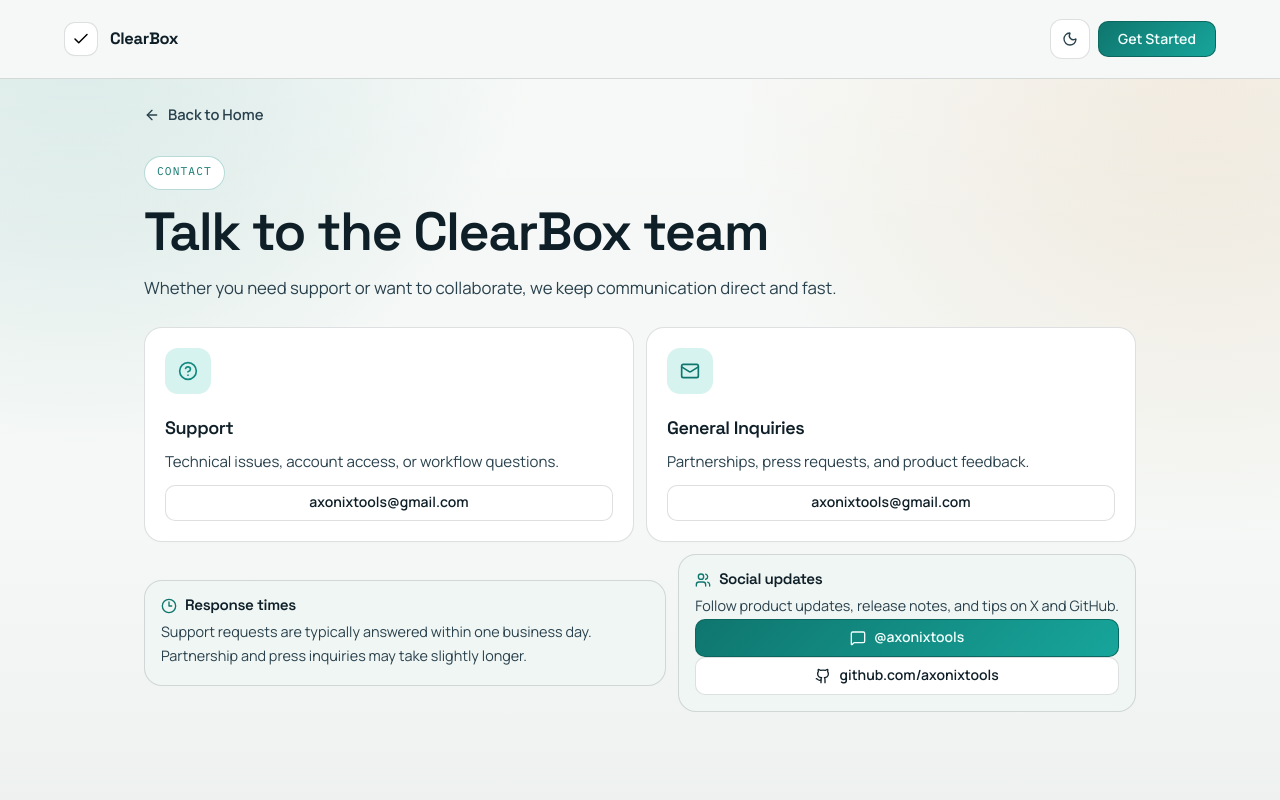
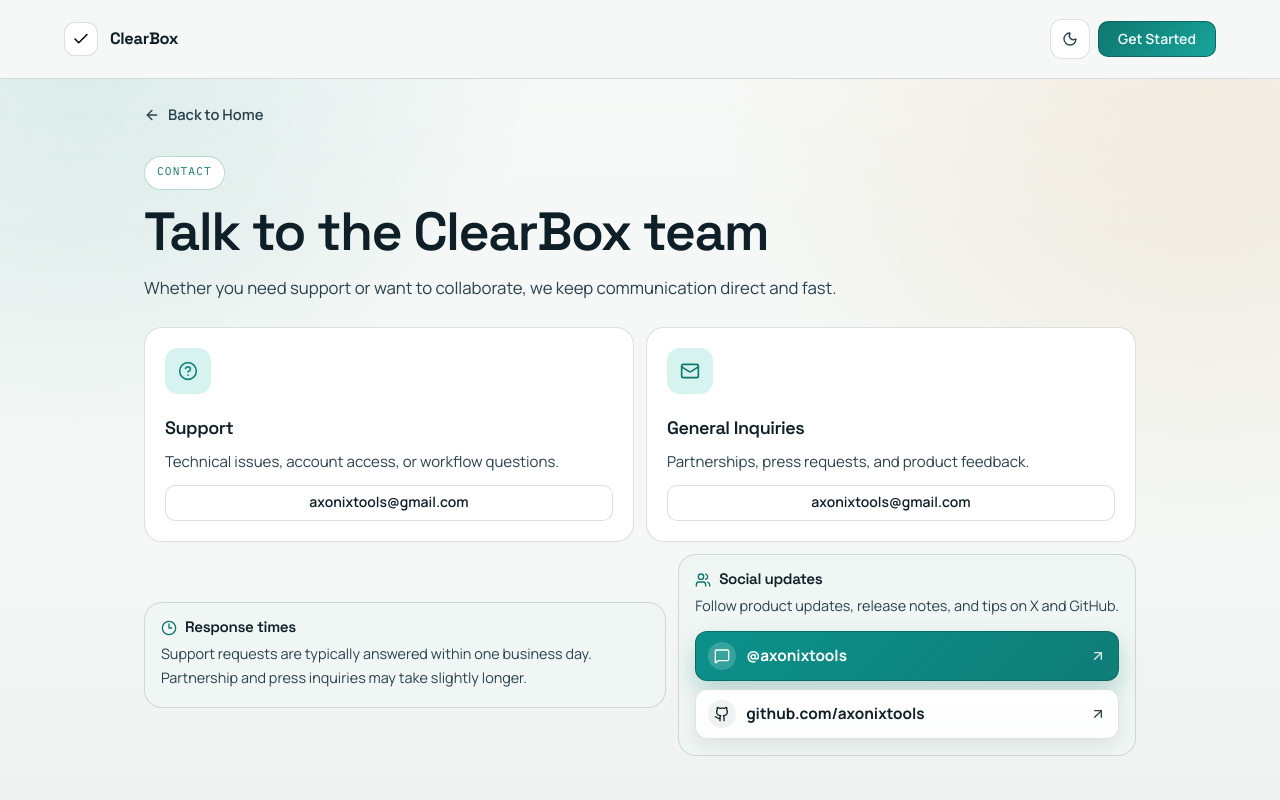
Before and after one commit to axonixtools/clearbox, a Next.js app: page /contact in a window 1280 px wide. Shown: the top 800 px of the page. Built offline with nearby package versions, Linux system fonts and the light colour scheme; no server answers.

Commit message:
Enhance contact and about pages with improved styling and call-to-action links; implement reply rate limiting in pricing logic

```diff
--- a/app/about/page.tsx
+++ b/app/about/page.tsx
@@ -101,14 +101,17 @@ export default function AboutPage() {
             ))}
           </section>
 
-          <section className={`${styles.panel} p-5 mt-3`}>
-            <div className="flex items-center gap-3 mb-2">
-              <Sparkles className="h-4 w-4 text-[var(--brand-700)]" />
-              <p className="font-semibold text-[var(--text-primary)]">Want to talk with the team?</p>
+          <section className={`${styles.panel} ${styles.teamCta}`}>
+            <div className={styles.teamCtaHeader}>
+              <Sparkles className={`h-4 w-4 ${styles.teamCtaIcon}`} />
+              <p className={styles.teamCtaTitle}>Want to talk with the team?</p>
             </div>
-            <p className="text-[var(--text-secondary)] leading-relaxed">
+            <p className={styles.teamCtaBody}>
               Visit the contact page for support, feedback, partnerships, or product collaboration.
             </p>
+            <Link href="/contact" className={styles.teamCtaLink}>
+              Open contact page
+            </Link>
           </section>
         </div>
       </div>
--- a/app/api/chat/route.ts
+++ b/app/api/chat/route.ts
@@ -2,6 +2,7 @@ import { NextRequest, NextResponse } from "next/server";
 import { auth } from "@/lib/auth";
 import { generateReplyDraft } from "@/lib/chat";
 import type { EmailMetadata } from "@/lib/gmail";
+import { checkAndRecordReplyAllowance, normalizeUserEmail } from "@/lib/pricing";
 
 export async function POST(request: NextRequest) {
   try {
@@ -14,6 +15,14 @@ export async function POST(request: NextRequest) {
       );
     }
 
+    const userEmail = normalizeUserEmail(session.user?.email);
+    if (!userEmail) {
+      return NextResponse.json(
+        { error: "Could not determine your account email. Please sign out and sign in again." },
+        { status: 400 },
+      );
+    }
+
     const body = await request.json();
     const { email, instruction } = body as {
       email?: EmailMetadata;
@@ -22,6 +31,18 @@ export async function POST(request: NextRequest) {
 
     if (!email?.id || !email.subject) {
       return NextResponse.json({ error: "Email details are required." }, { status: 400 });
+    }
+
+    const allowance = await checkAndRecordReplyAllowance(userEmail);
+    if (!allowance.allowed) {
+      return NextResponse.json(
+        {
+          error: allowance.message,
+          code: "AI_REPLY_RATE_LIMIT_REACHED",
+          replyRate: allowance.replyRate,
+        },
+        { status: 429 },
+      );
     }
 
     const draft = await generateReplyDraft(email, instruction);
--- a/app/contact/page.tsx
+++ b/app/contact/page.tsx
@@ -1,5 +1,5 @@
 import Link from "next/link";
-import { ArrowLeft, Clock3, Github, HelpCircle, Mail, MessageSquare, Users } from "lucide-react";
+import { ArrowLeft, ArrowUpRight, Clock3, Github, HelpCircle, Mail, MessageSquare, Users } from "lucide-react";
 import { Footer } from "@/components/landing/Footer";
 import { Navbar } from "@/components/landing/Navbar";
 import styles from "../info-pages.module.css";
@@ -64,40 +64,48 @@ export default function ContactPage() {
 
           <section className={styles.contactMeta}>
             <article className={styles.responseCard}>
-              <div className="flex items-center gap-2">
-                <Clock3 className="h-4 w-4 text-[var(--brand-700)]" />
+              <div className={styles.responseHeader}>
+                <Clock3 className={`h-4 w-4 ${styles.responseIcon}`} />
                 <h3>Response times</h3>
               </div>
-              <p>
+              <p className={styles.responseBody}>
                 Support requests are typically answered within one business day. Partnership and press inquiries
                 may take slightly longer.
               </p>
             </article>
 
             <article className={styles.responseCard}>
-              <div className="flex items-center gap-2">
-                <Users className="h-4 w-4 text-[var(--brand-700)]" />
+              <div className={styles.responseHeader}>
+                <Users className={`h-4 w-4 ${styles.responseIcon}`} />
                 <h3>Social updates</h3>
               </div>
-              <p>Follow product updates, release notes, and tips on X and GitHub.</p>
+              <p className={styles.responseBody}>Follow product updates, release notes, and tips on X and GitHub.</p>
+              <div className={styles.socialLinks}>
                 <a
                   href="https://x.com/axonixtools"
                   target="_blank"
                   rel="noopener noreferrer"
-                className="btn btn-primary mt-3 w-full"
+                  className={styles.socialLinkPrimary}
                 >
+                  <span className={styles.socialLinkIcon}>
                     <MessageSquare className="h-4 w-4" />
-                @axonixtools
+                  </span>
+                  <span className={styles.socialLinkLabel}>@axonixtools</span>
+                  <ArrowUpRight className={`h-4 w-4 ${styles.socialLinkArrow}`} />
                 </a>
                 <a
                   href="https://github.com/axonixtools"
                   target="_blank"
                   rel="noopener noreferrer"
-                className="btn btn-secondary mt-2 w-full"
+                  className={styles.socialLinkSecondary}
                 >
+                  <span className={styles.socialLinkIcon}>
                     <Github className="h-4 w-4" />
-                github.com/axonixtools
+                  </span>
+                  <span className={styles.socialLinkLabel}>github.com/axonixtools</span>
+                  <ArrowUpRight className={`h-4 w-4 ${styles.socialLinkArrow}`} />
                 </a>
+              </div>
             </article>
           </section>
         </div>
--- a/app/info-pages.module.css
+++ b/app/info-pages.module.css
@@ -181,6 +181,50 @@
   font-size: 0.93rem;
 }
 
+.teamCta {
+  margin-top: 16px;
+  padding: 18px 20px;
+  display: grid;
+  gap: 8px;
+}
+
+.teamCtaHeader {
+  display: flex;
+  align-items: center;
+  gap: 10px;
+}
+
+.teamCtaIcon {
+  color: var(--brand-700);
+  flex: 0 0 auto;
+}
+
+.teamCtaTitle {
+  font-weight: 600;
+  color: var(--text-primary);
+  line-height: 1.2;
+}
+
+.teamCtaBody {
+  color: var(--text-secondary);
+  line-height: 1.68;
+  font-size: 0.95rem;
+}
+
+.teamCtaLink {
+  display: inline-flex;
+  width: fit-content;
+  align-items: center;
+  text-decoration: none;
+  color: var(--brand-700);
+  font-weight: 600;
+  border-bottom: 1px solid transparent;
+}
+
+.teamCtaLink:hover {
+  border-bottom-color: currentColor;
+}
+
 .contactGrid {
   margin-top: 16px;
   display: grid;
@@ -221,15 +265,101 @@
   padding: 16px;
 }
 
+.responseHeader {
+  display: flex;
+  align-items: center;
+  gap: 8px;
+}
+
+.responseIcon {
+  color: var(--brand-700);
+  flex: 0 0 auto;
+}
+
 .responseCard h3 {
   font-size: 0.95rem;
 }
 
-.responseCard p {
+.responseBody {
   color: var(--text-secondary);
   margin-top: 6px;
   line-height: 1.65;
   font-size: 0.9rem;
+}
+
+.socialLinks {
+  margin-top: 12px;
+  display: grid;
+  gap: 8px;
+}
+
+.socialLinkPrimary,
+.socialLinkSecondary {
+  display: grid;
+  grid-template-columns: auto minmax(0, 1fr) auto;
+  width: 100%;
+  align-items: center;
+  gap: 10px;
+  border-radius: 12px;
+  text-decoration: none;
+  font-weight: 700;
+  font-size: 0.96rem;
+  padding: 10px 12px;
+  border: 1px solid transparent;
+  transition: transform 0.18s ease, box-shadow 0.18s ease, filter 0.18s ease, border-color 0.18s ease;
+}
+
+.socialLinkPrimary {
+  background: linear-gradient(135deg, #0b918a, #0f7e77);
+  color: #ffffff;
+  box-shadow: 0 12px 24px rgba(8, 112, 105, 0.24);
+  border-color: rgba(8, 75, 70, 0.45);
+}
+
+.socialLinkPrimary:hover {
+  transform: translateY(-1px) scale(1.002);
+  filter: brightness(1.03);
+}
+
+.socialLinkSecondary {
+  background: linear-gradient(180deg, var(--surface-0), rgba(255, 255, 255, 0.8));
+  color: var(--text-primary);
+  border-color: rgba(15, 31, 40, 0.12);
+  box-shadow: inset 0 1px 0 rgba(255, 255, 255, 0.7), 0 8px 18px rgba(15, 31, 40, 0.08);
+}
+
+.socialLinkSecondary:hover {
+  transform: translateY(-1px) scale(1.002);
+  border-color: rgba(15, 31, 40, 0.18);
+  box-shadow: inset 0 1px 0 rgba(255, 255, 255, 0.75), 0 12px 22px rgba(15, 31, 40, 0.12);
+}
+
+.socialLinkIcon {
+  width: 28px;
+  height: 28px;
+  border-radius: 999px;
+  display: inline-flex;
+  align-items: center;
+  justify-content: center;
+  flex: 0 0 auto;
+}
+
+.socialLinkPrimary .socialLinkIcon {
+  background: rgba(255, 255, 255, 0.18);
+}
+
+.socialLinkSecondary .socialLinkIcon {
+  background: rgba(15, 31, 40, 0.06);
+}
+
+.socialLinkLabel {
+  line-height: 1.25;
+  text-align: left;
+}
+
+.socialLinkArrow {
+  opacity: 0.85;
+  flex: 0 0 auto;
 }
 
 .policyWrap {
@@ -335,6 +465,32 @@
     linear-gradient(0deg, rgba(255, 255, 255, 0.03), transparent 35%);
 }
 
+[data-theme="dark"] .socialLinkPrimary {
+  background: linear-gradient(135deg, #0c8c86, #0b6f69);
+  border-color: rgba(59, 203, 188, 0.35);
+  box-shadow: 0 12px 24px rgba(2, 18, 17, 0.4);
+}
+
+[data-theme="dark"] .socialLinkSecondary {
+  background: linear-gradient(180deg, rgba(17, 34, 45, 0.96), rgba(12, 25, 34, 0.96));
+  border-color: rgba(112, 149, 171, 0.35);
+  color: #e8f1f7;
+  box-shadow: inset 0 1px 0 rgba(255, 255, 255, 0.05), 0 10px 20px rgba(0, 0, 0, 0.42);
+}
+
+[data-theme="dark"] .socialLinkSecondary:hover {
+  border-color: rgba(136, 180, 206, 0.48);
+  box-shadow: inset 0 1px 0 rgba(255, 255, 255, 0.07), 0 14px 24px rgba(0, 0, 0, 0.46);
+}
+
+[data-theme="dark"] .socialLinkPrimary .socialLinkIcon {
+  background: rgba(255, 255, 255, 0.16);
+}
+
+[data-theme="dark"] .socialLinkSecondary .socialLinkIcon {
+  background: rgba(170, 204, 225, 0.12);
+}
+
 @media (max-width: 940px) {
   .cards {
     grid-template-columns: repeat(2, minmax(0, 1fr));
@@ -360,6 +516,10 @@
     padding: 0 16px;
   }
 
+  .teamCta {
+    padding: 16px;
+  }
+
   .cards,
   .contactGrid {
     grid-template-columns: 1fr;
--- a/lib/pricing.ts
+++ b/lib/pricing.ts
@@ -1,9 +1,11 @@
-import type { PricingUsage, ScanRateUsage } from "@/types/pricing";
+import type { PricingUsage, ReplyRateUsage, ScanRateUsage } from "@/types/pricing";
 
 const DEFAULT_FREE_CLEAR_LIMIT = 10_000;
 const DEFAULT_SCAN_LIMIT_PER_DAY = 20;
+const DEFAULT_REPLY_LIMIT_PER_DAY = 30;
 const USAGE_KEY_PREFIX = "clearbox:pricing:cleared:";
 const SCAN_RATE_KEY_PREFIX = "clearbox:rate:scan:";
+const REPLY_RATE_KEY_PREFIX = "clearbox:rate:reply:";
 
 type UpstashResponse = {
   result: string | number | null;
@@ -37,6 +39,10 @@ function getScanLimitPerDay(): number {
   return parsePositiveInteger(process.env.CLEARBOX_SCAN_LIMIT_PER_DAY, DEFAULT_SCAN_LIMIT_PER_DAY);
 }
 
+function getReplyLimitPerDay(): number {
+  return parsePositiveInteger(process.env.CLEARBOX_REPLY_LIMIT_PER_DAY, DEFAULT_REPLY_LIMIT_PER_DAY);
+}
+
 function getPaidEmailSet(): Set<string> {
   const configured = process.env.CLEARBOX_PRO_EMAILS ?? process.env.PAID_USER_EMAILS ?? "";
 
@@ -54,6 +60,10 @@ function getUsageKey(email: string): string {
 
 function getScanRateKey(email: string, dateKey: string): string {
   return `${SCAN_RATE_KEY_PREFIX}${email}:${dateKey}`;
+}
+
+function getReplyRateKey(email: string, dateKey: string): string {
+  return `${REPLY_RATE_KEY_PREFIX}${email}:${dateKey}`;
 }
 
 function parseUsageCount(value: string | number | null): number {
@@ -221,12 +231,26 @@ function buildScanRateSnapshot(scansUsedToday: number, limit: number, resetAt: s
   };
 }
 
+function buildReplyRateSnapshot(repliesUsedToday: number, limit: number, resetAt: string): ReplyRateUsage {
+  return {
+    repliesUsedToday,
+    repliesRemainingToday: Math.max(limit - repliesUsedToday, 0),
+    replyLimitPerDay: limit,
+    limitReached: repliesUsedToday >= limit,
+    resetAt,
+  };
+}
+
 function formatUtcResetTime(iso: string): string {
   return iso.replace(".000Z", "Z");
 }
 
 function buildScanRateLimitMessage(scanRate: ScanRateUsage): string {
   return `You reached the scan limit of ${formatCount(scanRate.scanLimitPerDay)} scans today. Try again after ${formatUtcResetTime(scanRate.resetAt)}.`;
+}
+
+function buildReplyRateLimitMessage(replyRate: ReplyRateUsage): string {
+  return `You reached the AI reply limit of ${formatCount(replyRate.replyLimitPerDay)} replies today. Try again after ${formatUtcResetTime(replyRate.resetAt)}.`;
 }
 
 export async function getPricingUsage(email: string): Promise<PricingUsage> {
@@ -313,3 +337,34 @@ export async function checkAndRecordScanAllowance(
     scanRate,
   };
 }
+
+export async function checkAndRecordReplyAllowance(
+  email: string,
+): Promise<{ allowed: true; replyRate: ReplyRateUsage } | { allowed: false; replyRate: ReplyRateUsage; message: string }> {
+  const normalizedEmail = normalizeUserEmail(email);
+  if (!normalizedEmail) {
+    throw new Error("MISSING_USER_EMAIL");
+  }
+
+  const now = new Date();
+  const dateKey = getUtcDateKey(now);
+  const replyLimit = getReplyLimitPerDay();
+  const resetAt = getNextUtcMidnightIso(now);
+  const replyRateKey = getReplyRateKey(normalizedEmail, dateKey);
+
+  const repliesUsedToday = await incrementCounterValueInStore(replyRateKey, 1);
+  const replyRate = buildReplyRateSnapshot(repliesUsedToday, replyLimit, resetAt);
+
+  if (repliesUsedToday > replyLimit) {
+    return {
+      allowed: false,
+      replyRate,
+      message: buildReplyRateLimitMessage(replyRate),
+    };
+  }
+
+  return {
+    allowed: true,
+    replyRate,
+  };
+}
```
Also changed, not shown: types/pricing.ts (+8 -0 lines). Lines whose indentation alone changed are shown as unchanged.
